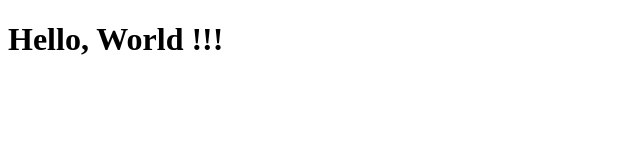
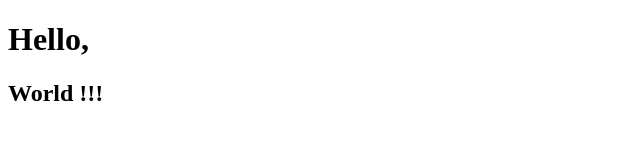
Before and after one commit to sholmes31415/portfolio, a plain HTML site: page index.html in a window 1280 px wide. Shown: the whole page, without its empty margins (0-640 px from the left). Drawn offline with Linux system fonts and the light colour scheme.

Commit message:
first push

```diff
--- a/index.html
+++ b/index.html
@@ -6,6 +6,6 @@
     <title>Document</title>
 </head>
 <body>
-    <h1>Hello, World !!!</h1>
+    <h1>Hello,</h1><h2> World !!!</h2>
 </body>
 </html>
```
